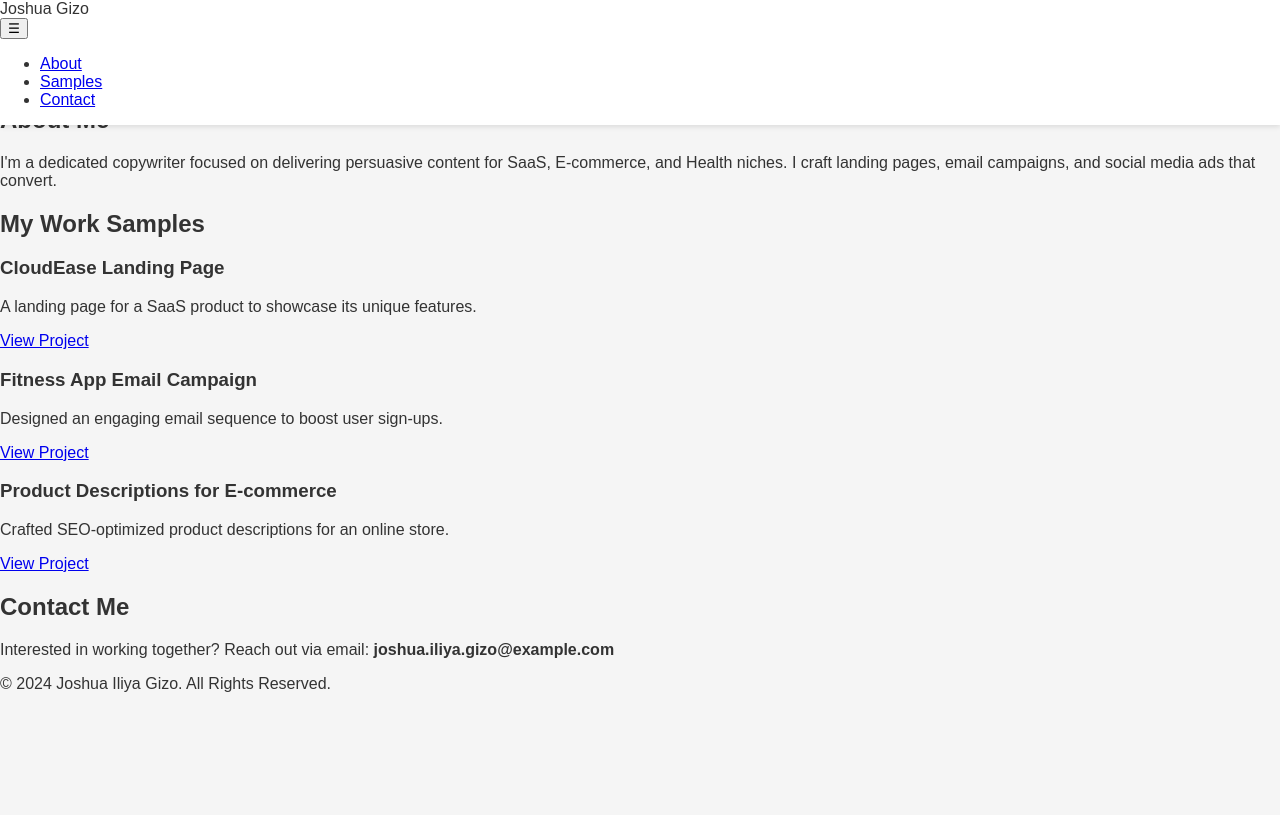
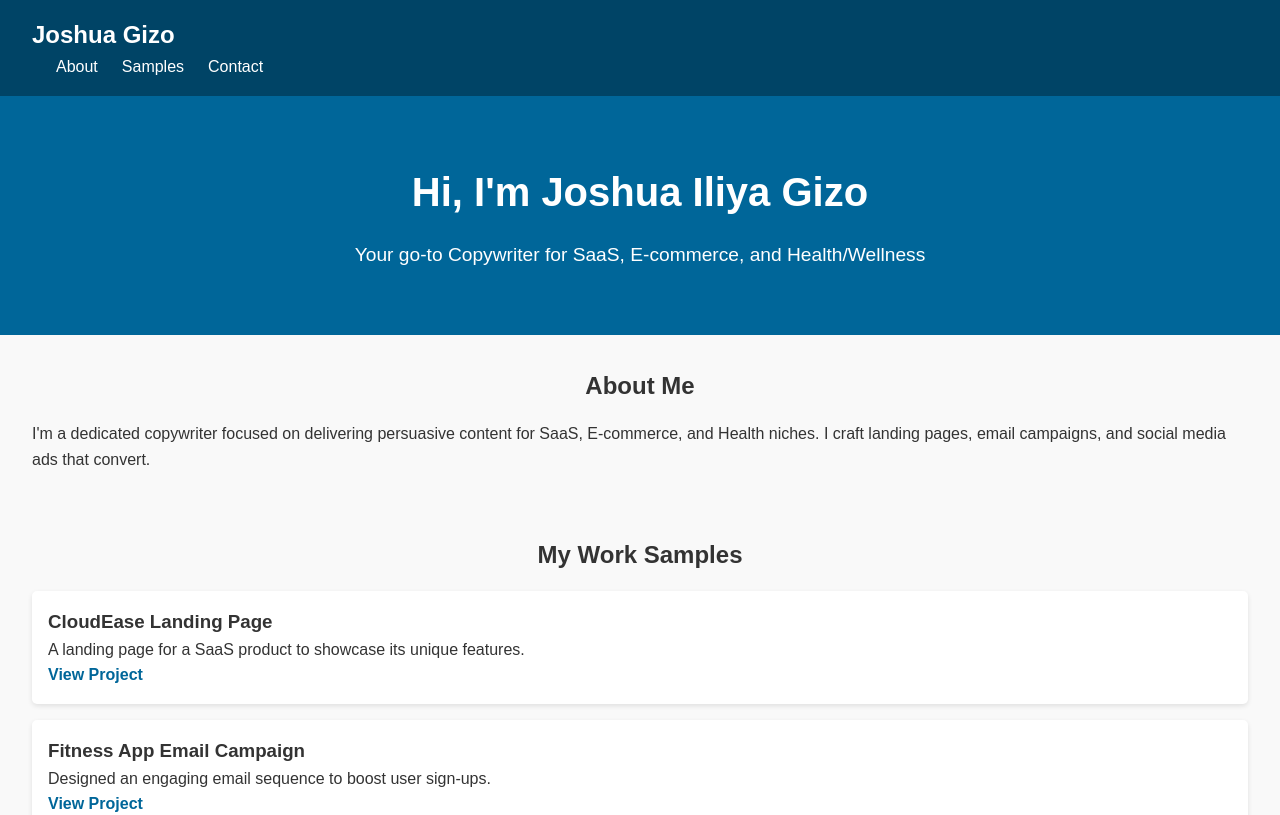
Before and after one commit to G-r0ute/copywriting-portfolio, a plain HTML site: page index.html in a window 1280 px wide. Shown: the top 815 px of the page. Drawn offline with Linux system fonts and the light colour scheme.

Commit message:
Update style.css

```diff
--- a/style.css
+++ b/style.css
@@ -1,109 +1,115 @@
-/* General Styles */
-body {
-    font-family: Arial, sans-serif;
-    margin: 0;
-    padding: 0;
-    scroll-behavior: smooth;
-    background-color: #f5f5f5;
-    color: #333;
+/* General Reset */
+* {
+  margin: 0;
+  padding: 0;
+  box-sizing: border-box;
 }
 
-nav {
-    position: fixed;
-    top: 0;
-    left: 0;
-    width: 100%;
-    background: white;
-    box-shadow: 0 2px 5px rgba(0,0,0,0.1);
-    z-index: 10;
+body {
+  font-family: Arial, sans-serif;
+  line-height: 1.6;
+  color: #333;
+  background-color: #f9f9f9;
 }
 
-.navbar {
-    display: flex;
-    justify-content: center;
-    list-style: none;
-    margin: 0;
-    padding: 10px;
+/* Header and Navigation */
+header {
+  background-color: #004466;
+  color: #fff;
+  padding: 1rem 2rem;
+  display: flex;
+  justify-content: space-between;
+  align-items: center;
 }
 
-.navbar li {
-    margin: 0 15px;
+.logo {
+  font-size: 1.5rem;
+  font-weight: bold;
 }
 
-.nav-link {
-    text-decoration: none;
-    color: #333;
-    font-weight: bold;
-    transition: color 0.3s ease;
+nav ul {
+  display: flex;
+  list-style: none;
 }
 
-.nav-link:hover, .nav-link.active {
-    color: #007BFF;
-    border-bottom: 2px solid #007BFF;
+nav ul li {
+  margin-left: 1.5rem;
 }
 
-.section {
-    padding: 80px 20px;
-    text-align: center;
-    min-height: 100vh;
+nav ul li a {
+  color: #fff;
+  text-decoration: none;
 }
 
-.section:nth-child(even) {
-    background-color: #e9ecef;
+.menu-toggle {
+  display: none;
+  background: none;
+  color: #fff;
+  font-size: 1.5rem;
+  border: none;
+  cursor: pointer;
 }
 
-/* Projects */
-.project-card {
-    border: 1px solid #ddd;
-    padding: 20px;
-    margin: 20px auto;
-    max-width: 500px;
-    box-shadow: 0 2px 5px rgba(0,0,0,0.2);
+/* Responsive Navigation */
+@media (max-width: 768px) {
+  nav ul {
+    display: none;
+    flex-direction: column;
+  }
+
+  .menu-toggle {
+    display: block;
+  }
+
+  nav ul.active {
+    display: flex;
+  }
 }
 
-.view-project-btn {
-    margin-top: 10px;
-    padding: 10px 20px;
-    background: #007BFF;
-    color: white;
-    border: none;
-    cursor: pointer;
-    transition: background 0.3s;
+/* Hero Section */
+#hero {
+  background: #006699;
+  color: #fff;
+  text-align: center;
+  padding: 4rem 1rem;
 }
 
-.view-project-btn:hover {
-    background: #0056b3;
+#hero h1 {
+  margin-bottom: 1rem;
+  font-size: 2.5rem;
 }
 
-/* Modal */
-.modal {
-    display: none;
-    position: fixed;
-    top: 0;
-    left: 0;
-    width: 100%;
-    height: 100%;
-    background: rgba(0,0,0,0.8);
-    z-index: 20;
-    justify-content: center;
-    align-items: center;
+#hero p {
+  font-size: 1.2rem;
 }
 
-.modal-content {
-    background: white;
-    padding: 20px;
-    width: 80%;
-    max-width: 500px;
-    border-radius: 10px;
-    position: relative;
-    text-align: center;
+/* Sections */
+section {
+  padding: 2rem;
 }
 
-.close-btn {
-    position: absolute;
-    top: 10px;
-    right: 15px;
-    font-size: 20px;
-    cursor: pointer;
-    color: red;
+section h2 {
+  text-align: center;
+  margin-bottom: 1rem;
 }
+
+.sample {
+  background: #fff;
+  padding: 1rem;
+  margin: 1rem 0;
+  border-radius: 5px;
+  box-shadow: 0 2px 5px rgba(0, 0, 0, 0.1);
+}
+
+.sample a {
+  color: #006699;
+  text-decoration: none;
+  font-weight: bold;
+}
+
+footer {
+  background: #004466;
+  color: #fff;
+  text-align: center;
+  padding: 1rem 0;
+}
```
